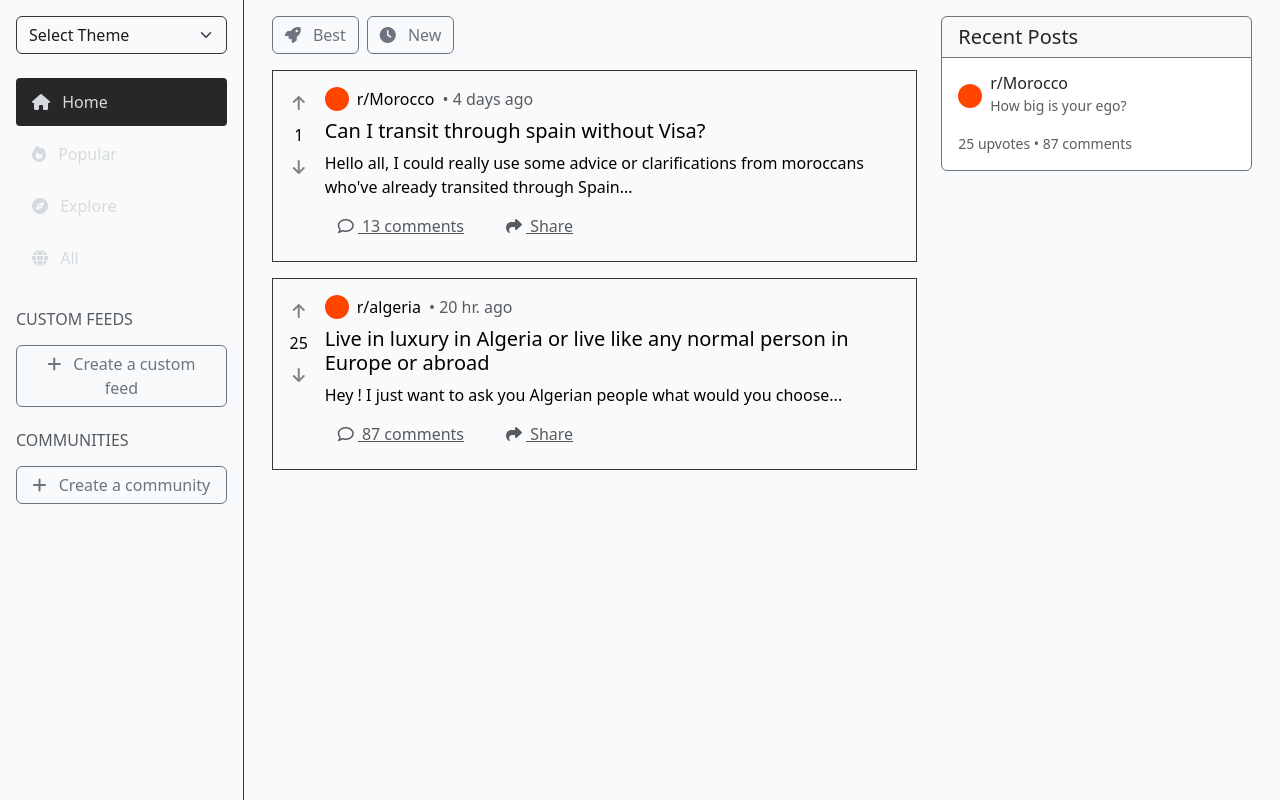
After one commit to Jad-Bel/Drive-Loc-v2, a PHP site: page /views/partials/blog/themePage.php in a window 1280 px wide. The commit adds this page. Run offline with PHP 8.4, Linux system fonts and the light colour scheme.

```diff
--- /dev/null
+++ b/views/partials/blog/themePage.php
@@ -0,0 +1,218 @@
+<!DOCTYPE html>
+<html lang="en">
+<head>
+    <meta charset="UTF-8">
+    <meta name="viewport" content="width=device-width, initial-scale=1.0">
+    <title>Community Posts</title>
+    <link href="https://cdn.jsdelivr.net/npm/bootstrap@5.3.2/dist/css/bootstrap.min.css" rel="stylesheet">
+    <link rel="stylesheet" href="https://cdnjs.cloudflare.com/ajax/libs/font-awesome/6.4.2/css/all.min.css">
+    <style>
+        :root {
+            --sidebar-width: 280px;
+        }
+        body {
+            background-color: #F9FAFB;
+            color: #d7dadc;
+        }
+        .sidebar {
+            width: var(--sidebar-width);
+            background-color: #F9FAFB;
+            border-right: 1px solid #343536;
+        }
+        .nav-link {
+            color: #d7dadc;
+            padding: 0.75rem 1rem;
+            border-radius: 0.25rem;
+        }
+        .nav-link:hover {
+            background-color: #272729;
+            color: #d7dadc;
+        }
+        .nav-link.active {
+            background-color: #272729;
+        }
+        .post-card {
+            background-color: #F9FAFB;
+            border: 1px solid #343536;
+            color: black;
+            margin-bottom: 1rem;
+            transition: border-color 0.2s;
+        }
+        .post-card:hover {
+            border-color: #1a1a1b;
+            cursor: pointer;
+        }
+        .vote-button {
+            background: none;
+            border: none;
+            color: #818384;
+            padding: 4px;
+        }
+        .vote-button:hover {
+            color: #d7dadc;
+            background-color: #272729;
+            border-radius: 4px;
+        }
+        .community-icon {
+            width: 24px;
+            height: 24px;
+            border-radius: 50%;
+            background-color: #ff4500;
+            margin-right: 8px;
+        }
+        .theme-selector {
+            background-color: #F9FAFB;
+            border: 1px solid #343536;
+            color: #1a1a1b;
+        }
+        .theme-selector:focus {
+            background-color: #272729;
+            border-color: #d7dadc;
+            color: #d7dadc;
+            box-shadow: none;
+        }
+    </style>
+</head>
+<body>
+    <div class="d-flex">
+        <!-- Left Sidebar -->
+        <nav class="sidebar min-vh-100 p-3 d-none d-lg-block">
+            <div class="mb-4">
+                <select class="form-select theme-selector">
+                    <option selected>Select Theme</option>
+                    <option value="dark">Dark Theme</option>
+                    <option value="light">Light Theme</option>
+                    <option value="custom">Custom Theme</option>
+                </select>
+            </div>
+            <div class="nav flex-column">
+                <a href="#" class="nav-link active mb-1">
+                    <i class="fas fa-home me-2"></i> Home
+                </a>
+                <a href="#" class="nav-link mb-1">
+                    <i class="fas fa-fire me-2"></i> Popular
+                </a>
+                <a href="#" class="nav-link mb-1">
+                    <i class="fas fa-compass me-2"></i> Explore
+                </a>
+                <a href="#" class="nav-link mb-1">
+                    <i class="fas fa-globe me-2"></i> All
+                </a>
+            </div>
+
+            <div class="mt-4">
+                <h6 class="text-uppercase text-muted mb-3">Custom Feeds</h6>
+                <button class="btn btn-outline-secondary w-100">
+                    <i class="fas fa-plus me-2"></i> Create a custom feed
+                </button>
+            </div>
+
+            <div class="mt-4">
+                <h6 class="text-uppercase text-muted mb-3">Communities</h6>
+                <button class="btn btn-outline-secondary w-100">
+                    <i class="fas fa-plus me-2"></i> Create a community
+                </button>
+            </div>
+        </nav>
+
+        <!-- Main Content -->
+        <main class="flex-grow-1 p-3">
+            <div class="container-fluid">
+                <div class="row">
+                    <div class="col-lg-8">
+                        <!-- Sort Options -->
+                        <div class="d-flex align-items-center mb-3">
+                            <button class="btn btn-outline-secondary me-2">
+                                <i class="fas fa-rocket me-2"></i> Best
+                            </button>
+                            <button class="btn btn-outline-secondary">
+                                <i class="fas fa-clock me-2"></i> New
+                            </button>
+                        </div>
+
+                        <!-- Posts -->
+                        <article class="post-card p-3" onclick="window.location.href='post-detail.html'">
+                            <div class="d-flex">
+                                <!-- Vote Buttons -->
+                                <div class="d-flex flex-column align-items-center me-3">
+                                    <button class="vote-button"><i class="fas fa-arrow-up"></i></button>
+                                    <span class="my-1">1</span>
+                                    <button class="vote-button"><i class="fas fa-arrow-down"></i></button>
+                                </div>
+                                <!-- Post Content -->
+                                <div class="flex-grow-1">
+                                    <div class="d-flex align-items-center mb-2">
+                                        <div class="community-icon"></div>
+                                        <span class="me-2">r/Morocco</span>
+                                        <span class="text-muted">• 4 days ago</span>
+                                    </div>
+                                    <h2 class="h5 mb-2">Can I transit through spain without Visa?</h2>
+                                    <p class="mb-2">Hello all, I could really use some advice or clarifications from moroccans who've already transited through Spain...</p>
+                                    <div class="d-flex align-items-center">
+                                        <button class="btn btn-link text-muted me-3">
+                                            <i class="far fa-comment me-1"></i> 13 comments
+                                        </button>
+                                        <button class="btn btn-link text-muted">
+                                            <i class="fas fa-share me-1"></i> Share
+                                        </button>
+                                    </div>
+                                </div>
+                            </div>
+                        </article>
+
+                        <article class="post-card p-3" onclick="window.location.href='post-detail.html'">
+                            <div class="d-flex">
+                                <div class="d-flex flex-column align-items-center me-3">
+                                    <button class="vote-button"><i class="fas fa-arrow-up"></i></button>
+                                    <span class="my-1">25</span>
+                                    <button class="vote-button"><i class="fas fa-arrow-down"></i></button>
+                                </div>
+                                <div class="flex-grow-1">
+                                    <div class="d-flex align-items-center mb-2">
+                                        <div class="community-icon"></div>
+                                        <span class="me-2">r/algeria</span>
+                                        <span class="text-muted">• 20 hr. ago</span>
+                                    </div>
+                                    <h2 class="h5 mb-2">Live in luxury in Algeria or live like any normal person in Europe or abroad</h2>
+                                    <p class="mb-2">Hey ! I just want to ask you Algerian people what would you choose...</p>
+                                    <div class="d-flex align-items-center">
+                                        <button class="btn btn-link text-muted me-3">
+                                            <i class="far fa-comment me-1"></i> 87 comments
+                                        </button>
+                                        <button class="btn btn-link text-muted">
+                                            <i class="fas fa-share me-1"></i> Share
+                                        </button>
+                                    </div>
+                                </div>
+                            </div>
+                        </article>
+                    </div>
+
+                    <!-- Right Sidebar -->
+                    <aside class="col-lg-4 d-none d-lg-block">
+                        <div class="card border-secondary">
+                            <div class="card-header border-secondary">
+                                <h5 class="card-title mb-0">Recent Posts</h5>
+                            </div>
+                            <div class="card-body">
+                                <div class="d-flex align-items-center mb-3">
+                                    <div class="community-icon small"></div>
+                                    <div>
+                                        <h6 class="mb-0">r/Morocco</h6>
+                                        <small class="text-muted">How big is your ego?</small>
+                                    </div>
+                                </div>
+                                <div class="text-muted small">
+                                    25 upvotes • 87 comments
+                                </div>
+                            </div>
+                        </div>
+                    </aside>
+                </div>
+            </div>
+        </main>
+    </div>
+
+    <script src="https://cdn.jsdelivr.net/npm/bootstrap@5.3.2/dist/js/bootstrap.bundle.min.js"></script>
+</body>
+</html>
```
Also changed, not shown: views/partials/blog/article.php (renamed from views/partials/blog/blog.php, +41 -41 lines).
